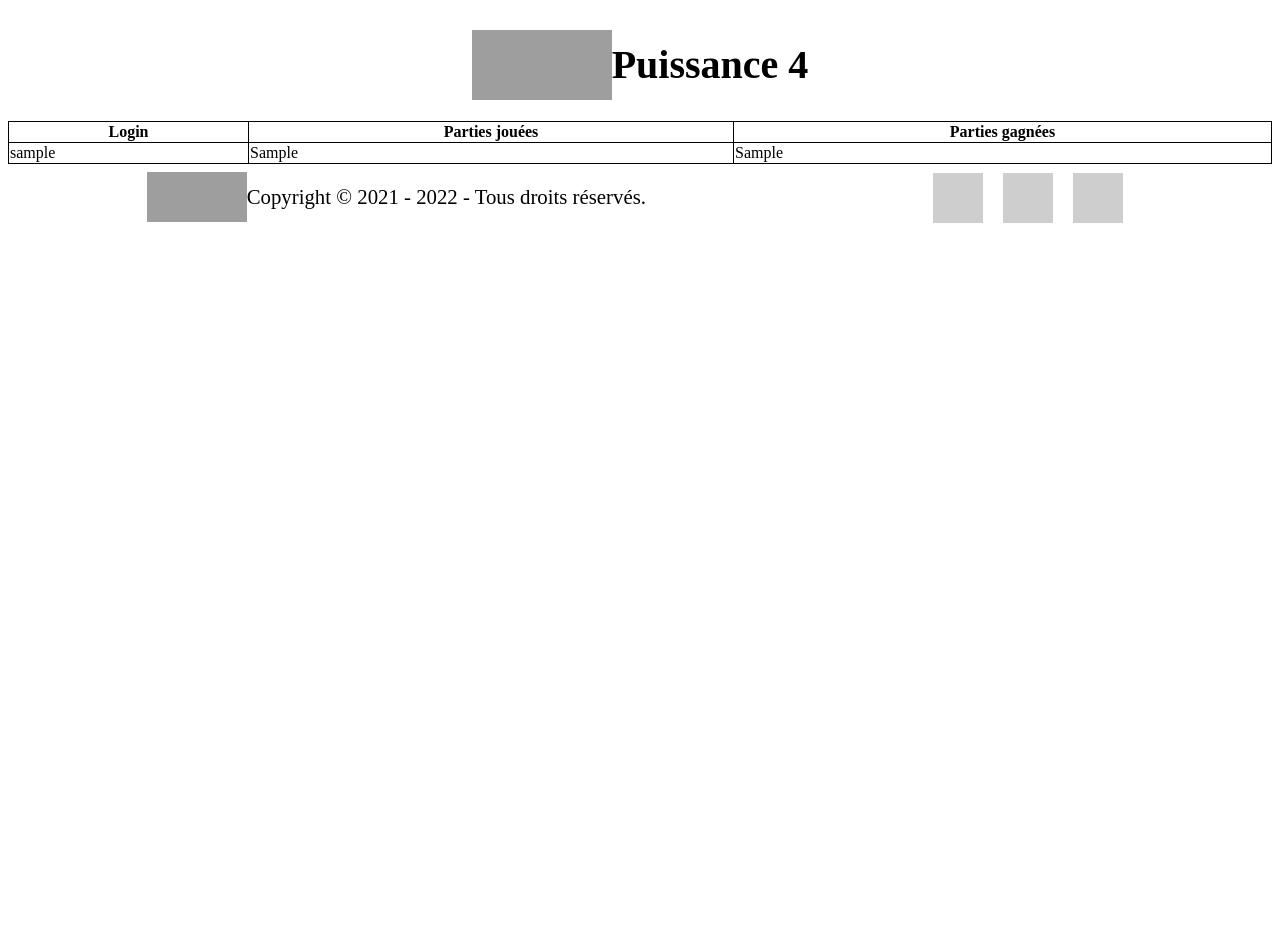
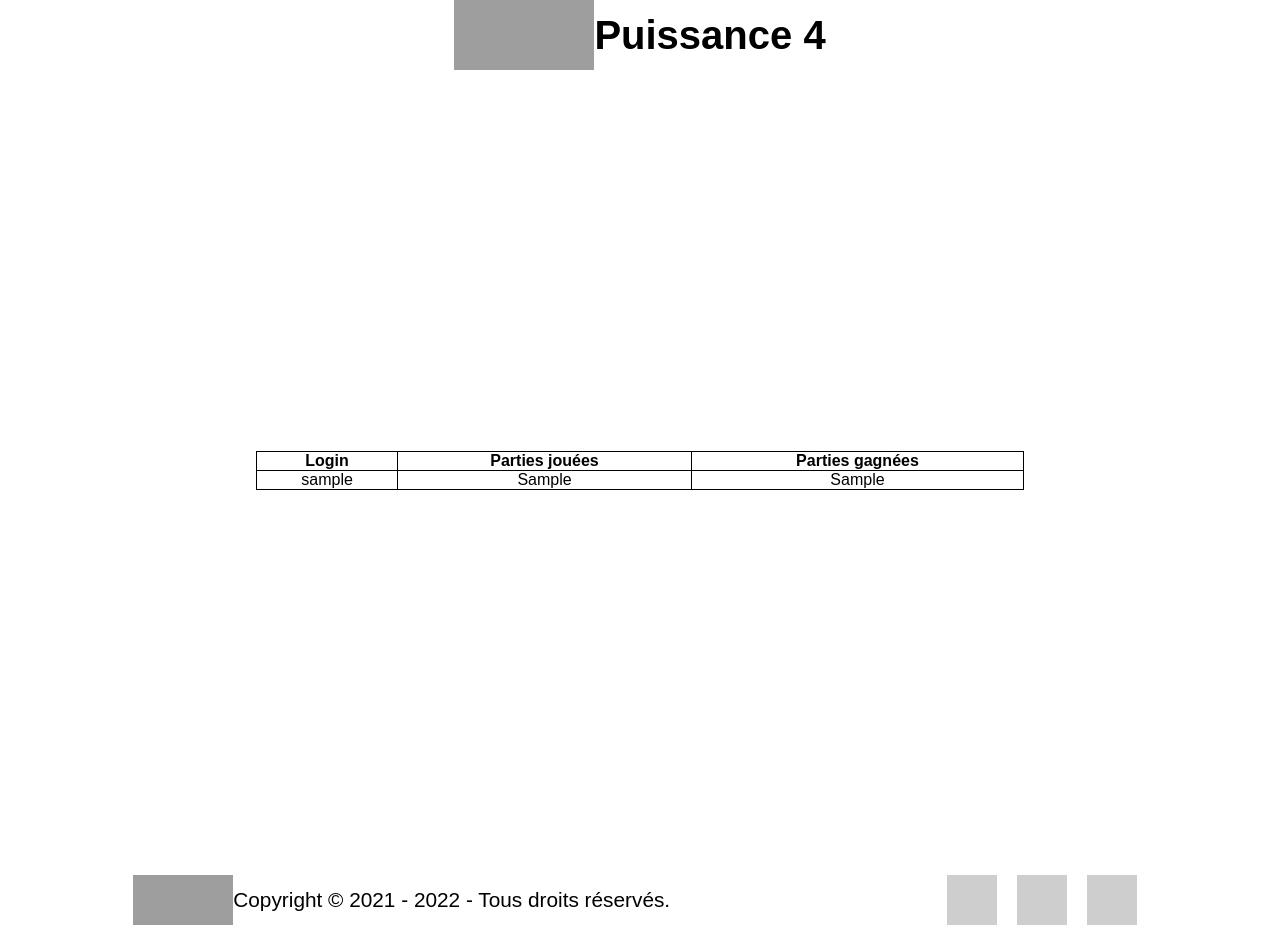
Before and after one commit to hugo-chabert/puissance4, a PHP site: page /view/classement.php in a window 1280 px wide. Before the commit the page ends 223 px from the top, so only its background shows below. Run offline with PHP 8.4, Linux system fonts and the light colour scheme; tables that the repository leaves empty or names only in its code hold one stand-in row (values such as "Sample post"); grey boxes are pictures that could not be loaded.

Commit message:
Project done

```diff
--- a/public/css/classement.css
+++ b/public/css/classement.css
@@ -1,8 +1,27 @@
+* {
+    margin: 0;
+    padding: 0;
+    font-family: 'Poppins', sans-serif;
+}
+
+body {
+    font-family: Arial, Helvetica, sans-serif;
+    text-align: center;
+}
+
+.container {
+    width: 100%;
+    min-height: 100vh;
+    display: flex;
+    justify-content: center;
+    align-items: center;
+}
+
 table, td, th {
     border: 1px solid;
 }
 
 table {
-    width: 100%;
+    width: 60%;
     border-collapse: collapse;
 }
--- a/public/css/footer.css
+++ b/public/css/footer.css
@@ -21,7 +21,7 @@ footer{
 }
 .part-one p{
     font-size: clamp(1.2rem, 3vw, 1.3rem);
-    font-family: Txt;
+    font-family: 'Poppins', sans-serif;
 }
 
 .part-two{
@@ -48,7 +48,7 @@ footer{
     padding: 0;
     margin: 0;
     height: 100%;
-    font-family: Txt;
+    font-family: 'Poppins', sans-serif;
 }
 .part-two ul li{
     margin-left:0.625rem ;
--- a/public/css/header.css
+++ b/public/css/header.css
@@ -13,7 +13,7 @@ header nav {
 header nav h1{
     font-size: clamp(1.2rem, 4vw, 2.5rem);
     transition: ease-in-out 0.5s;
-    font-family: Title;
+    font-family: 'Poppins', sans-serif;
 }
 header nav img{
     width: 70px;
@@ -34,7 +34,7 @@ header nav a{
     color: black;
 }
 header nav ul{
-    font-family: Txt;
+    font-family: 'Poppins', sans-serif;
     list-style: none;
     display: flex;
     flex-direction: row;
--- a/public/css/puissance4.css
+++ b/public/css/puissance4.css
@@ -1,5 +1,3 @@
-@import url('https://fonts.googleapis.com/css2?family=Poppins:ital,wght@0,100;0,200;0,300;0,400;0,500;0,600;0,700;0,800;0,900;1,100;1,200;1,300;1,400;1,500;1,600;1,700;1,800;1,900&display=swap');
-
 * {
     margin: 0;
     padding: 0;
--- a/public/css/root.css
+++ b/public/css/root.css
@@ -1,3 +1,5 @@
+@import url('https://fonts.googleapis.com/css2?family=Poppins:ital,wght@0,100;0,200;0,300;0,400;0,500;0,600;0,700;0,800;0,900;1,100;1,200;1,300;1,400;1,500;1,600;1,700;1,800;1,900&display=swap');
+
 :root {
 
     --Transparent-: rgba(255, 255, 255, 0);
--- a/view/classement.php
+++ b/view/classement.php
@@ -19,6 +19,7 @@ $classement = $stats->classement();
 <body>
     <?php require_once 'header.php'; ?>
     <main>
+        <div class="container">
             <table>
                 <tr>
                     <th>Login</th>
@@ -34,6 +35,7 @@ $classement = $stats->classement();
                 </tr>
                 <?php }} ?>
             </table>
+        </div>
     </main>
     <?php require_once 'footer.php'; ?>
 </body>
--- a/view/header-index.php
+++ b/view/header-index.php
@@ -4,6 +4,8 @@
         <?php
         if(isset($_SESSION['user'])){?>
             <ul>
+                <hr>
+                <a href="index.php"><li>Accueil</li></a>
                 <hr>
                 <a href="view/puissance4.php"><li>Puissance 4</li></a>
                 <hr>
```
Lines whose indentation alone changed are shown as unchanged.
